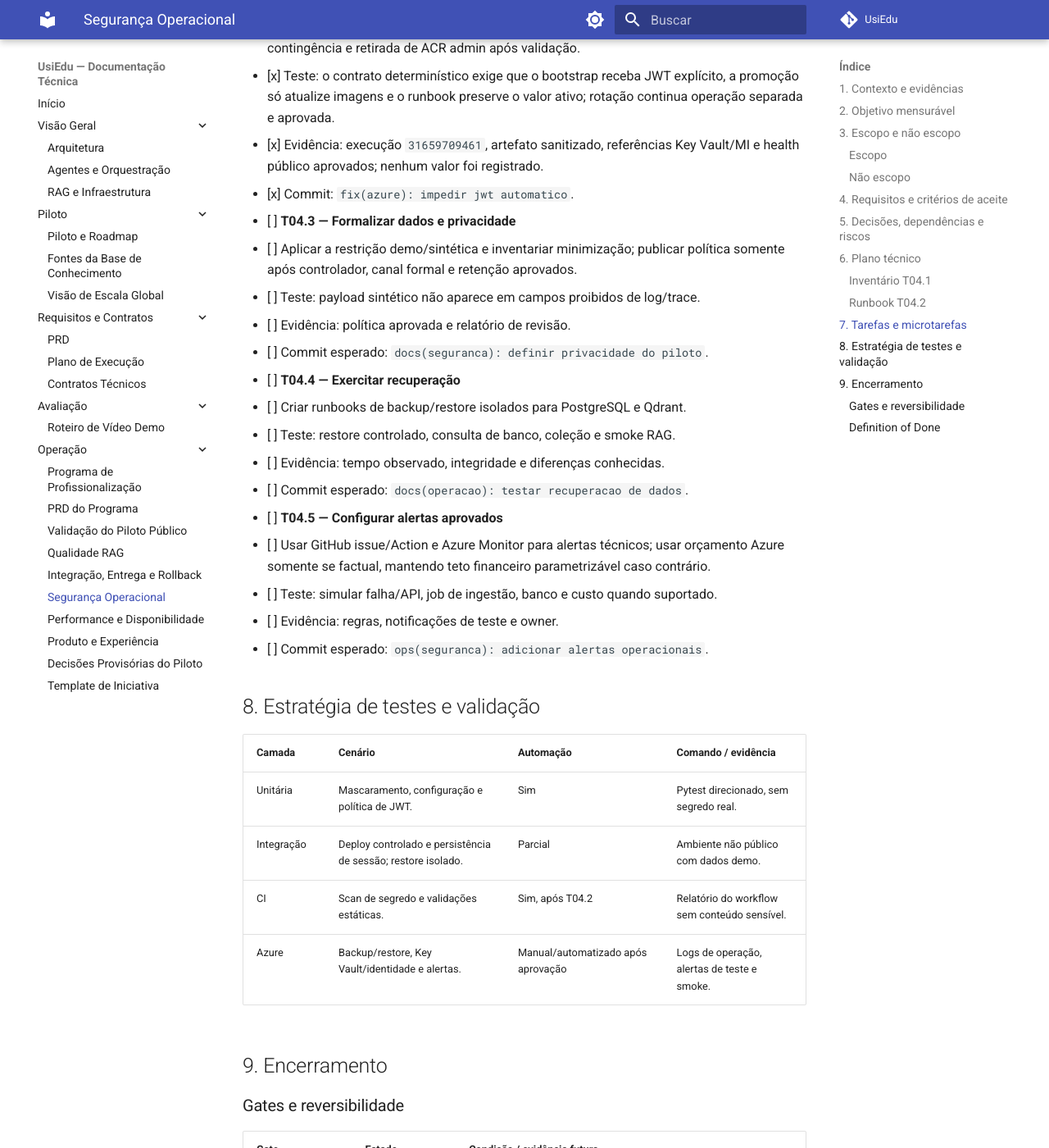
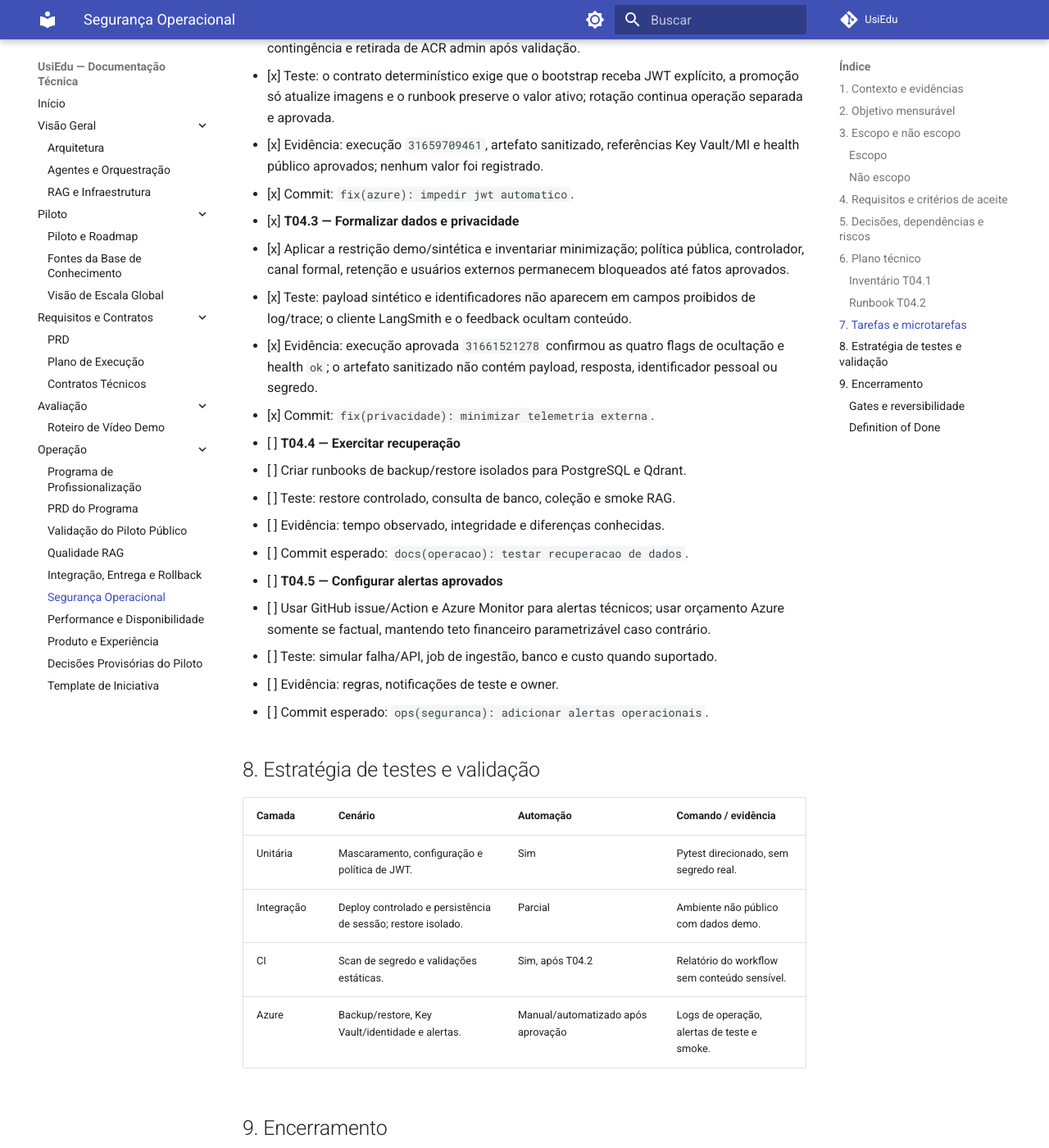
Before and after one commit to henriquebotelhogomes/UsiEdu, an MkDocs documentation site: the page built from docs/profissionalizacao/04-seguranca-operacional.md, in a window 1280 px wide and 1400 px high, scrolled down 5960 px. Shown: the whole window at 82% size. Built offline with MkDocs 1.6.1 and Material for MkDocs 9.7.7, drawn with Linux system fonts in a browser that asks for light colours; comment, search, counter and statistics services are not loaded; some of the changed text lies outside the part shown.

Commit message:
docs(seguranca): registrar minimizacao validada
Co-authored-by: Copilot App <223556219+Copilot@users.noreply.github.com>

```diff
--- a/docs/profissionalizacao/04-seguranca-operacional.md
+++ b/docs/profissionalizacao/04-seguranca-operacional.md
@@ -165,11 +165,11 @@ para a versão anterior; nenhum segredo é impresso em logs ou evidência.
   - [x] Teste: o contrato determinístico exige que o bootstrap receba JWT explícito, a promoção só atualize imagens e o runbook preserve o valor ativo; rotação continua operação separada e aprovada.
   - [x] Evidência: execução `31659709461`, artefato sanitizado, referências Key Vault/MI e health público aprovados; nenhum valor foi registrado.
   - [x] Commit: `fix(azure): impedir jwt automatico`.
-- [ ] **T04.3 — Formalizar dados e privacidade**
-  - [ ] Aplicar a restrição demo/sintética e inventariar minimização; publicar política somente após controlador, canal formal e retenção aprovados.
-  - [ ] Teste: payload sintético não aparece em campos proibidos de log/trace.
-  - [ ] Evidência: política aprovada e relatório de revisão.
-  - [ ] Commit esperado: `docs(seguranca): definir privacidade do piloto`.
+- [x] **T04.3 — Formalizar dados e privacidade**
+  - [x] Aplicar a restrição demo/sintética e inventariar minimização; política pública, controlador, canal formal, retenção e usuários externos permanecem bloqueados até fatos aprovados.
+  - [x] Teste: payload sintético e identificadores não aparecem em campos proibidos de log/trace; o cliente LangSmith e o feedback ocultam conteúdo.
+  - [x] Evidência: execução aprovada `31661521278` confirmou as quatro flags de ocultação e health `ok`; o artefato sanitizado não contém payload, resposta, identificador pessoal ou segredo.
+  - [x] Commit: `fix(privacidade): minimizar telemetria externa`.
 - [ ] **T04.4 — Exercitar recuperação**
   - [ ] Criar runbooks de backup/restore isolados para PostgreSQL e Qdrant.
   - [ ] Teste: restore controlado, consulta de banco, coleção e smoke RAG.
@@ -210,7 +210,7 @@ procedimento aprovado: validar em cópia isolada primeiro.
 
 ### Definition of Done
 
-- [ ] Segredos, JWT, dados/telemetria e privacidade possuem decisões, gate legal e evidência sem declarar fato jurídico inexistente.
+- [x] Segredos, JWT, dados/telemetria e privacidade possuem decisões, gate legal e evidência sem declarar fato jurídico inexistente.
 - [ ] Restore de PostgreSQL e Qdrant foi exercitado isoladamente.
 - [ ] Alertas aprovados foram disparados de modo controlado.
 - [ ] Nenhum segredo ou PII foi introduzido em código, documentação ou evidência.
```
Also changed, not shown: other parts of docs/profissionalizacao/04-seguranca-operacional.md (+4 -4 lines).
